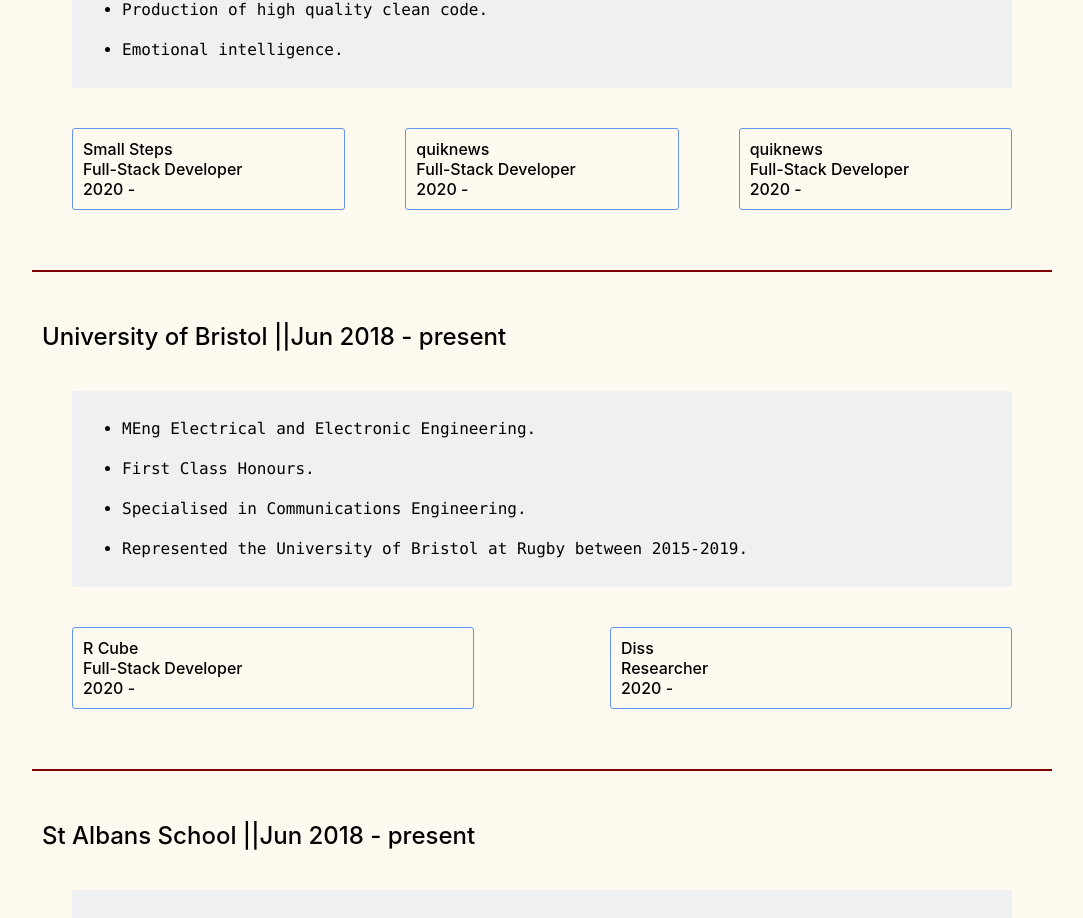
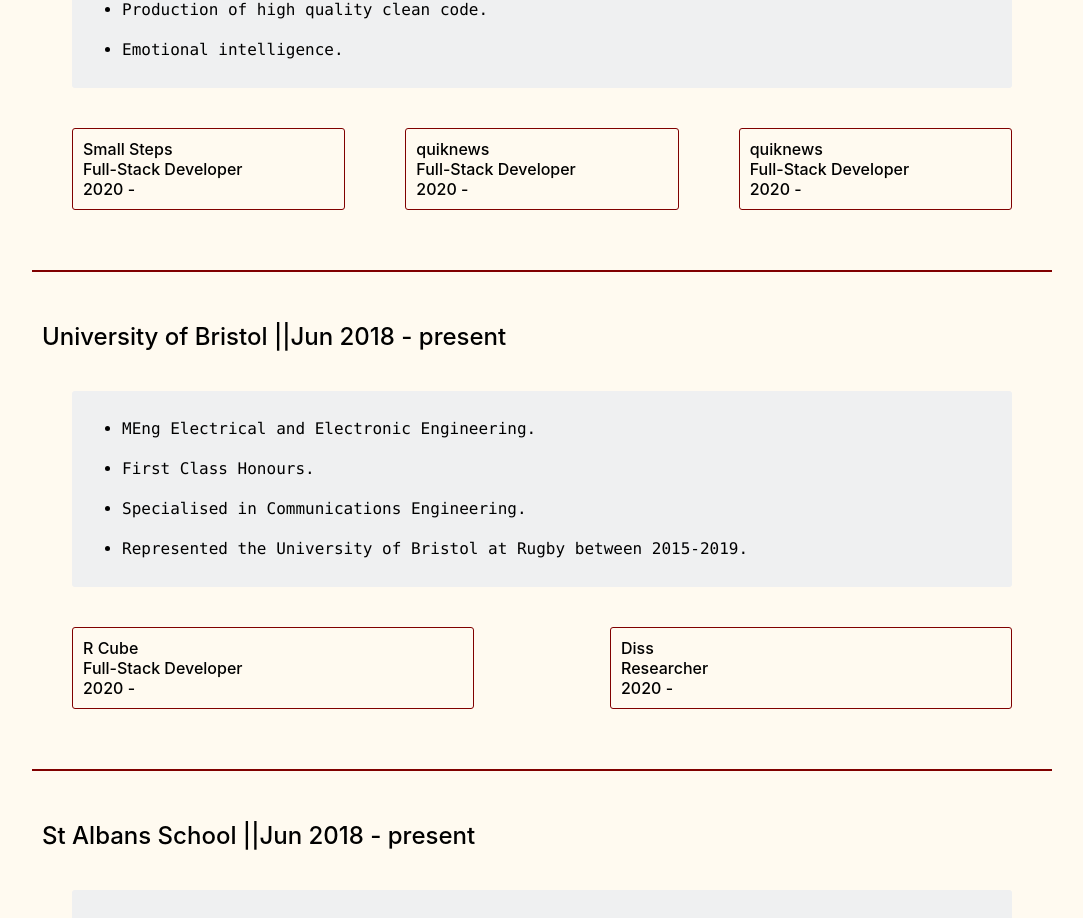
Before and after one commit to perrinjack/portfolio, a React (Create React App) app: page / in a window 1280 px wide. Shown: the part 1016-1934 px from the top of the page, without its empty margins (98-1181 px from the left). Built offline with nearby package versions, Linux system fonts and the light colour scheme; the HTML template or start-up script is replaced by a standard one.

Commit message:
On click of project expandedProjects state altered

```diff
--- a/src/components/experience.tsx
+++ b/src/components/experience.tsx
@@ -1,4 +1,4 @@
-import React from 'react';
+import React, { useState } from 'react';
 import ReactMarkdown from 'react-markdown';
 import '../App.scss';
 import Project from './project';
@@ -11,7 +11,13 @@ type EmployerCardProps = {
   subtitle?: string;
   from: string;
   to: string;
-  projects: { name: string; role: string; from: string; to: string }[];
+  projects: {
+    name: string;
+    role: string;
+    from: string;
+    to: string;
+    id: number;
+  }[];
 };
 
 const Experience = ({
@@ -23,8 +29,11 @@ const Experience = ({
   to,
   projects,
 }: EmployerCardProps) => {
+  const [expandedProjects, setExpandedProjects] = useState([-1]);
+
   const handleProjectClick = (index: number) => {
-    alert('Project Clicked');
+    setExpandedProjects([index]);
+    alert(index);
   };
 
   return (
@@ -42,7 +51,7 @@ const Experience = ({
             role={d.role}
             from={d.from}
             to={d.to}
-            id={1}
+            id={d.id}
             onClick={handleProjectClick}
           />
         ))}
--- a/src/components/project.tsx
+++ b/src/components/project.tsx
@@ -7,6 +7,7 @@ type ProjectProps = {
   from: string;
   to: string;
   id: number;
+
   onClick: (id: number) => void;
 };
 const Project = ({ title, role, from, to, onClick, id }: ProjectProps) => {
--- a/src/content/education.json
+++ b/src/content/education.json
@@ -8,18 +8,21 @@
     "summary": "A 16-week intensive programming bootcamp, focusing on : \n\n* Agile methodologies.\n\n* Object-oriented design.\n\n* Test driven development and behaviour driven development.\n\n* Pair programming.\n\n* Production of high quality clean code.\n\n* Emotional intelligence.",
     "projects": [
       {
+        "id": 1,
         "name": "Small Steps",
         "role": "Full-Stack Developer",
         "from": "2020",
         "to": ""
       },
       {
+        "id": 2,
         "name": "quiknews",
         "role": "Full-Stack Developer",
         "from": "2020",
         "to": ""
       },
       {
+        "id": 3,
         "name": "quiknews",
         "role": "Full-Stack Developer",
         "from": "2020",
@@ -36,12 +39,14 @@
     "summary": "* MEng Electrical and Electronic Engineering. \n\n* First Class Honours.\n\n * Specialised in Communications Engineering.\n\n* Represented the University of Bristol at Rugby between 2015-2019.",
     "projects": [
       {
+        "id": 4,
         "name": "R Cube",
         "role": "Full-Stack Developer",
         "from": "2020",
         "to": ""
       },
       {
+        "id": 5,
         "name": "Diss",
         "role": "Researcher",
         "from": "2020",
--- a/src/styles/project.scss
+++ b/src/styles/project.scss
@@ -5,13 +5,13 @@
   min-width: 200px;
   max-width: 400px;
   margin: 30px;
-  border: solid 1px cornflowerblue;
+  border: solid 1px #800000;
   border-radius: 3px;
 
   &:hover {
     cursor: pointer;
-    background-color: cornflowerblue;
-    color: cornsilk;
+    background-color: #800000;
+    color: rgb(250, 250, 250);
     transition: 0.5s;
   }
 }
```
